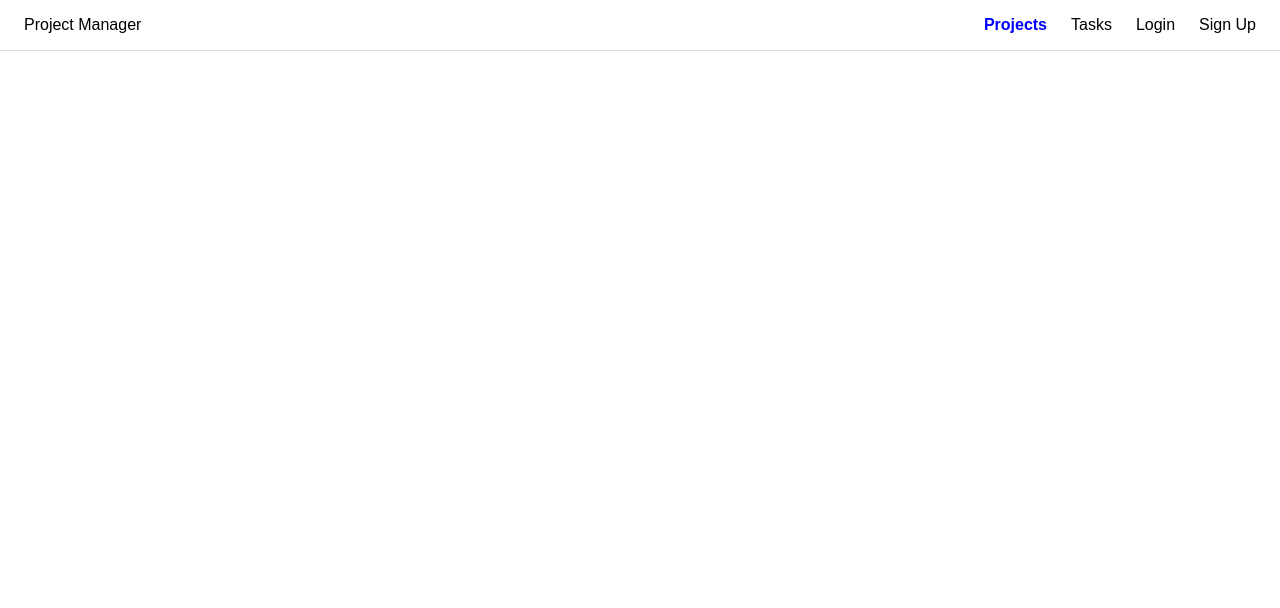
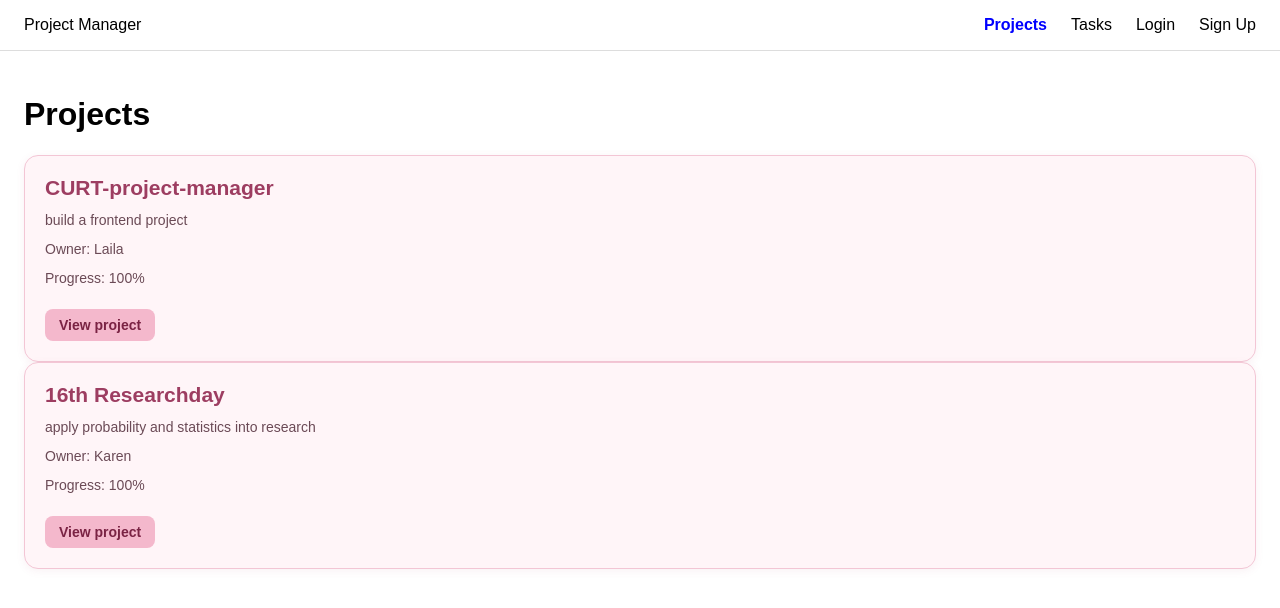
Before and after one commit to karenadel/CURT-Project-Management-System, a React (Vite) app in the folder curt-project-manager/: page /projects in a window 1280 px wide. Shown: the top 608 px of the page. Built offline with nearby package versions, Linux system fonts and the light colour scheme.

Commit message:
some styling and project, task pages done

```diff
--- a/curt-project-manager/src/App.jsx
+++ b/curt-project-manager/src/App.jsx
@@ -1,22 +1,19 @@
 import Layout from "./components/layout/Layout";
-
 import Projects from "./pages/Projects/Projects";
 import ProjectsDetails from "./pages/ProjectsDetails/ProjectsDetails";
 import Tasks from "./pages/Tasks/Tasks";
 import TasksDetails from "./pages/TasksDetails/TasksDetails";
 import Login from "./pages/Login/Login";
 import Signup from "./pages/Signup/Signup";
-import { BrowserRouter, Routes, Route } from "react-router-dom";
+import NotFound from "./components/common/NotFound";
+import { BrowserRouter, Routes, Route,Navigate } from "react-router-dom";
 
 function App() {
   return (
     <BrowserRouter>
       <Routes>
-        {/* <Route path="*" element=/>    make a page not found for anyy invalid url
-
-        we also need sth that handles a valid id but if theres no page to render
-        */}
-        <Route path="/" element={<Login/>}/>
+        <Route path="*" element={<NotFound message="Page not found." backTo="/projects"/>}/>
+        <Route path="/" element={<Navigate to="/projects" replace />} />
 
         <Route path="/login" element={<Login/>}/>
         <Route path="/signup" element={<Signup/>}/>
--- /dev/null
+++ b/curt-project-manager/src/pages/Projects/ProjectCard.css
@@ -0,0 +1,57 @@
+.project-card {
+    display: block;
+    background-color: #fff5f8;
+    border: 1px solid #f3c6d5;
+    border-radius: 14px;
+    padding: 20px;
+    color: #3d2630;
+    box-shadow: 0 2px 8px rgba(180, 80, 120, 0.08);
+    transition: 0.2s ease;
+}
+
+.project-card:hover {
+    transform: translateY(-3px);
+    border-color: #e8a5bb;
+    box-shadow: 0 6px 16px rgba(180, 80, 120, 0.15);
+}
+
+.project-card h3 {
+    margin: 0 0 10px;
+    color: #9d3d61;
+    font-size: 21px;
+}
+
+.project-card p {
+    margin: 8px 0;
+    color: #6b4a56;
+    font-size: 14px;
+    line-height: 1.5;
+}
+
+.project-card .project-description {
+    margin-bottom: 16px;
+    color: #5b3d48;
+}
+
+.project-card .project-progress {
+    font-weight: 600;
+    color: #8f3155;
+}
+
+.project-card a {
+    display: inline-block;
+    margin-top: 12px;
+    padding: 8px 14px;
+    border-radius: 8px;
+    background-color: #f4b8cc;
+    color: #7a2344;
+    text-decoration: none;
+    font-size: 14px;
+    font-weight: 600;
+    transition: 0.2s ease;
+}
+
+.project-card a:hover {
+    background-color: #e8a5bb;
+    color: #6b1f3c;
+}
--- /dev/null
+++ b/curt-project-manager/src/pages/Projects/ProjectCard.jsx
@@ -0,0 +1,18 @@
+import { Link } from "react-router-dom";
+import "./ProjectCard.css"
+import { getUserById, getProjectProgress } from "../../utils/helpers";
+function ProjectCard({ project }) {
+    const owner = getUserById(project.ownerId);
+    const progress = getProjectProgress(project.id);
+    return (
+        <div className="project-card">
+            <h3>{project.name}</h3>
+            <p>{project.description}</p>
+            <p> Owner: {owner?.name || "Unknown"}</p>
+            <p>Progress: {progress}%</p>
+            <Link to={`/projects/${project.Id}`}>View project</Link>
+        </div>
+    );
+}
+
+export default ProjectCard;
--- a/curt-project-manager/src/pages/Projects/Projects.jsx
+++ b/curt-project-manager/src/pages/Projects/Projects.jsx
@@ -1,8 +1,15 @@
-import { Link } from "react-router-dom";
-
-
-function projects() {
-    return (<></>);
+import { getProjects } from "../../utils/storage";
+import ProjectCard from "./ProjectCard";
+function Projects() {
+    const projects = getProjects();
+    return (
+        <div>
+            <h1>Projects</h1>
+            <div>
+                {projects.map(project => (<ProjectCard key={project.id} project={project}/>))}
+            </div>
+        </div>
+    );
 }
 
-export default projects;
+export default Projects;
--- a/curt-project-manager/src/pages/ProjectsDetails/ProjectsDetails.jsx
+++ b/curt-project-manager/src/pages/ProjectsDetails/ProjectsDetails.jsx
@@ -26,7 +26,7 @@ function ProjectsDetails() {
         <h4>progress: {getProjectProgress(project.Id)}%</h4>
         <div>
             {tasks.map(task => (
-                <TaskCard key={task.id} task={task} />
+                <TaskCard key={task.id} task={task} showProject={false} />
             ))}
         </div>
         <Link to="/projects">Back to projects</Link>
--- a/curt-project-manager/src/pages/Tasks/TaskCard.jsx
+++ b/curt-project-manager/src/pages/Tasks/TaskCard.jsx
@@ -2,10 +2,10 @@ import "./TaskCard.css"
 import {Link} from "react-router-dom"
 import StatusBadge from "../../components/common/StatusBadge"
 import PriorityBadge from "../../components/common/PriorityBadge"
-import {getUserById} from "../../utils/helpers"
+import {getUserById,getProjectById} from "../../utils/helpers"
 
 
-function TaskCard({task}){
+function TaskCard({task,showProject=false}){
     return(
         <Link className="task-card" to={`/tasks/${task.Id}`}>
             <div>
@@ -18,6 +18,7 @@ function TaskCard({task}){
                     Assigned to:{" "}
                     {task.assignedTo ? getUserById(task.assignedTo)?.name : "Unassigned"}
                 </h4>
+                {showProject && (<h4>Project: {getProjectById(task.projectId)?.name || "Unknown"}</h4>)}
             </div>
         </Link>
     );
--- a/curt-project-manager/src/pages/Tasks/Tasks.jsx
+++ b/curt-project-manager/src/pages/Tasks/Tasks.jsx
@@ -1,8 +1,17 @@
-import { Link } from "react-router-dom";
-
-
+import { getTasks } from "../../utils/storage";
+import TaskCard from "./TaskCard";
 function Tasks() {
-    return <h1>Tasks</h1>;
+    const tasks = getTasks();
+    return (
+        <div>
+            <h1>Tasks</h1>
+            <div>
+                {tasks.map(task => (
+                    <TaskCard key={task.id} task={task} showProject={true}/>
+                ))}
+            </div>
+        </div>
+    );
 }
 
 export default Tasks;
```
